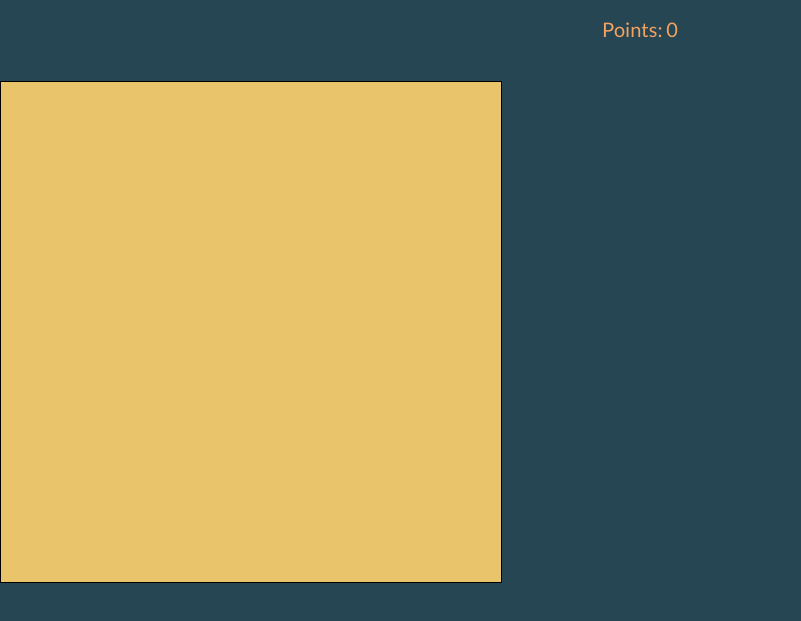
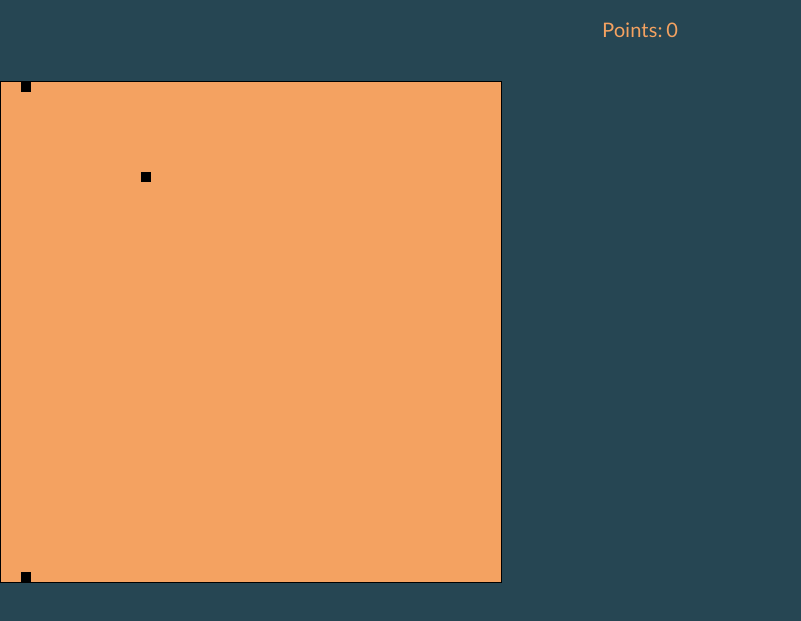
Before and after one commit to hannah627/snake_game, a plain HTML site: page index.html in a window 1280 px wide. Shown: the part 67-688 px from the top of the page, without its empty margins (0-801 px from the left). Drawn offline with Linux system fonts and the light colour scheme.

Commit message:
finished majority of snake game

```diff
--- a/index.html
+++ b/index.html
@@ -7,9 +7,10 @@
     <body>
         <header>
             <h1>Snake Game</h1>
-            <p>Points: 0</p>
+            <p>Points: <span>0</span></p>
         </header>
 
-        <canvas></canvas>
+        <canvas width="500" height="500"></canvas>
+        <script src="scripts/script.js"></script>
     </body>
 </html>
--- a/scripts/script.js
+++ b/scripts/script.js
@@ -0,0 +1,147 @@
+console.log("Hello");
+
+let canvas = document.getElementsByTagName("canvas")[0];
+
+let ctx = canvas.getContext('2d');
+
+let height = canvas.height;
+let width = canvas.width;
+
+const SIZE = 10;
+
+let score = 0;
+
+let dx = 0;
+let dy = SIZE;
+
+function drawRect(x, y){
+    ctx.fillRect(x, y, SIZE, SIZE);
+}
+
+let food = {
+    x: 0,
+    y: 0
+};
+
+function addFood(){
+   let xVal = Math.floor(Math.random() * width/SIZE) * SIZE;
+   let yVal = Math.floor(Math.random() * height/SIZE) * SIZE;
+
+   food = {
+        x: xVal,
+        y: yVal
+    }
+}
+
+addFood();
+
+let snake = [];
+function addSnake(xVal, yVal){
+    snake.push({
+        x: xVal,
+        y: yVal
+    })
+}
+
+addSnake(0,0);
+addSnake(SIZE,0);
+addSnake(SIZE * 2,0);
+
+
+function drawSnake(){
+    for (let i = 0; i < snake.length; i++){
+        drawRect(snake[i].x, snake[i].y);
+
+    }
+}
+
+
+function create(){
+    ctx.clearRect(0, 0, width, height);
+    snake.shift();
+
+    if (foodCollide()) {
+        addHead();
+        addFood();
+
+        score = score + 1;
+
+        let points = document.getElementsByTagName("span")[0];
+        points.innerHTML = score;
+    }
+
+    if (selfCollide()) {
+        console.log("collided with self");
+        alert("You lost");
+        clearInterval(timer);
+    }
+
+    addHead();
+
+    drawSnake();
+    drawRect(food.x, food.y);
+}
+
+create()
+
+function addHead(){
+    let x = snake[snake.length - 1].x + dx;
+    let y = snake[snake.length - 1].y + dy;
+
+    if (x > width) {
+        x = 0;
+    } else if (y > height) {
+        y = 0;
+    } else if (x < 0) {
+        x = width;
+    } else if (y < 0) {
+        y = height;
+    }
+
+    addSnake(x, y);
+}
+
+let timer = setInterval(create, 100);
+
+window.addEventListener("keydown", keys)
+
+function keys(e) {
+    if (e.keyCode == 38) {
+        console.log("up");
+        dx = 0;
+        dy = -SIZE;
+    } else if (e.keyCode == 39) {
+        console.log("right");
+        dx = SIZE;
+        dy = 0;
+    } else if (e.keyCode == 40) {
+        console.log("down");
+        dx = 0;
+        dy = SIZE;
+    } else if (e.keyCode == 37) {
+        console.log("left");
+        dx = -SIZE;
+        dy = 0;
+    }
+}
+
+function foodCollide() {
+    let head = snake[snake.length - 1];
+
+    if (head.x == food.x && head.y == food.y) {
+        return true;
+    }
+
+    return false;
+}
+
+function selfCollide() {
+    let head = snake[snake.length - 1];
+    for (let i = 0; i < snake.length - 1; i++) {
+        if (snake[i].x == head.x && snake[i].y == head.y) {
+            return true;
+        }
+    }
+
+    return false;
+}
--- a/styles/style.css
+++ b/styles/style.css
@@ -30,11 +30,7 @@ p{
 }
 
 canvas {
-    width: 500px;
-    height: 500px;
     border: 1px solid black;
-    background-color: #e9c46a;
-    text-align: center;
-    display: inline;
+    background-color: #f4a261;
     /* flex boxes? */
 }
```
